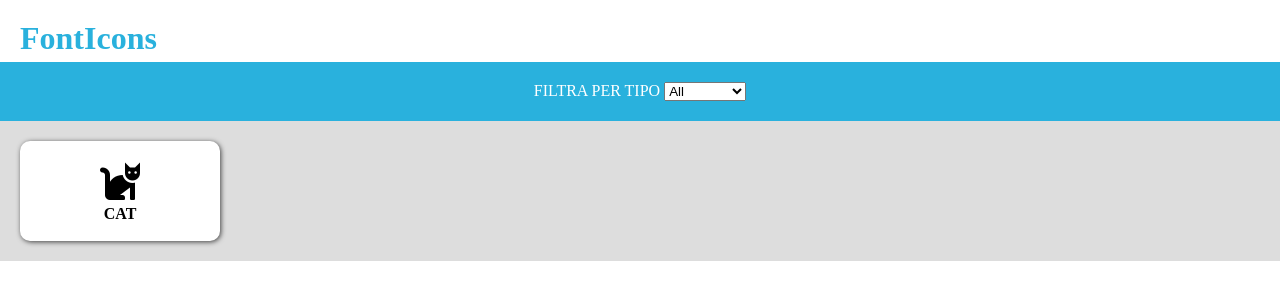
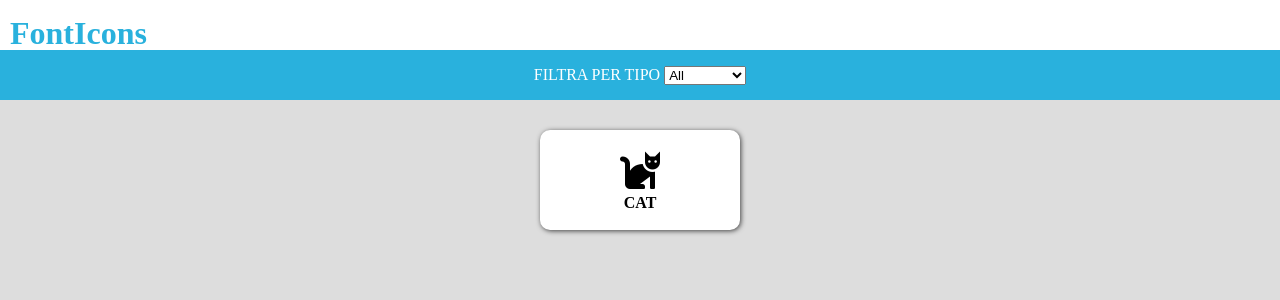
Before and after one commit to GianlucaBenassi/cartella-repo-js-es6-icons, a plain HTML site: page index.html in a window 1280 px wide. Drawn offline with Linux system fonts and the light colour scheme.

Commit message:
main min height

```diff
--- a/css/style.css
+++ b/css/style.css
@@ -11,7 +11,8 @@
 
 .header-top {
     color: #29b1dd;
-    padding: 20px 0 5px 20px;
+    height: 50px;
+    padding: 15px 0 0 10px;
 }
 
 header nav {
@@ -19,21 +20,21 @@ header nav {
     color: white;
     text-align: center;
     text-transform: uppercase;
-    padding: 20px 0;
+    height: 50px;
+    line-height: 50px;
 }
 
 /* ***** main ***** */
 
 main {
     background-color: #dddddd;
+    min-height: calc(100vh - 100px);
 }
 
 .container {
-    padding: 20px;
-
     display: flex;
     flex-wrap: wrap;
-    justify-content: space-between;
+    justify-content: space-around;
 }
 
 .card {
@@ -42,6 +43,7 @@ main {
     height: 100px;
     border-radius: 10px;
     box-shadow: 1px 1px 5px 0px rgba(0,0,0,0.7);
+    margin: 30px;
 
     display: flex;
     flex-direction: column;
```
